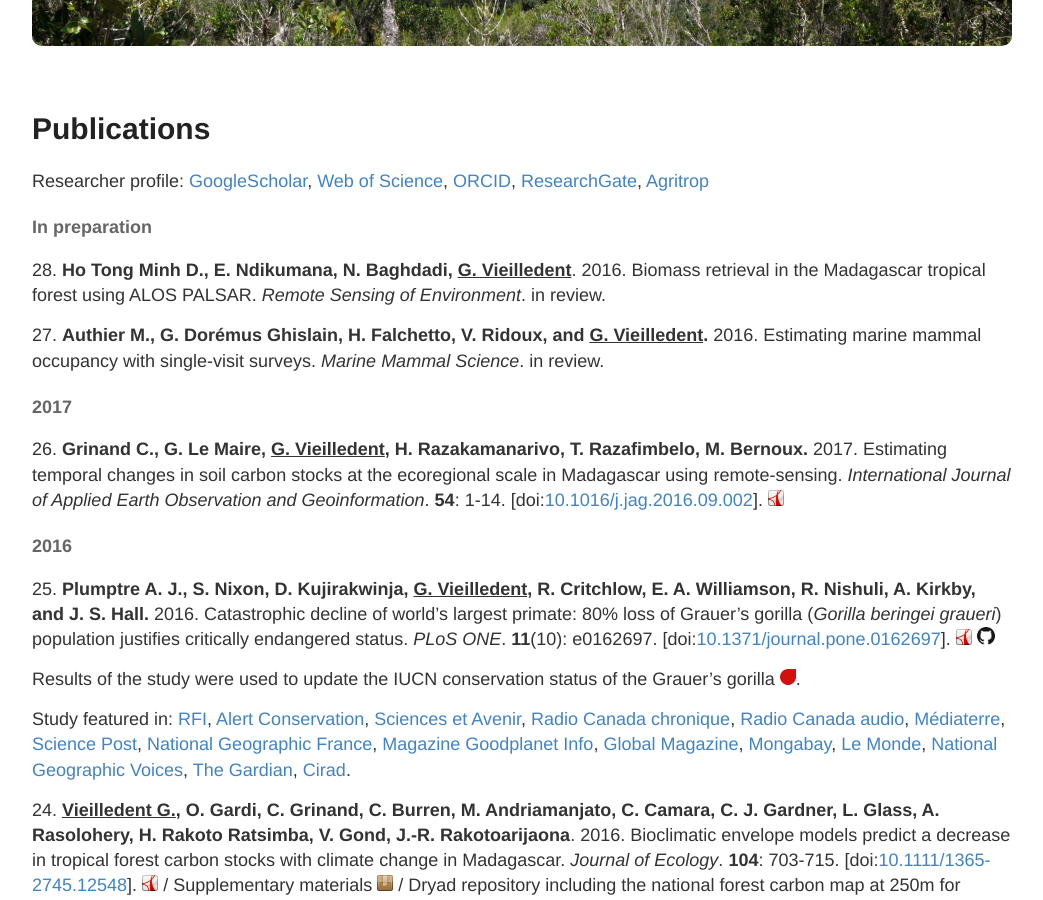
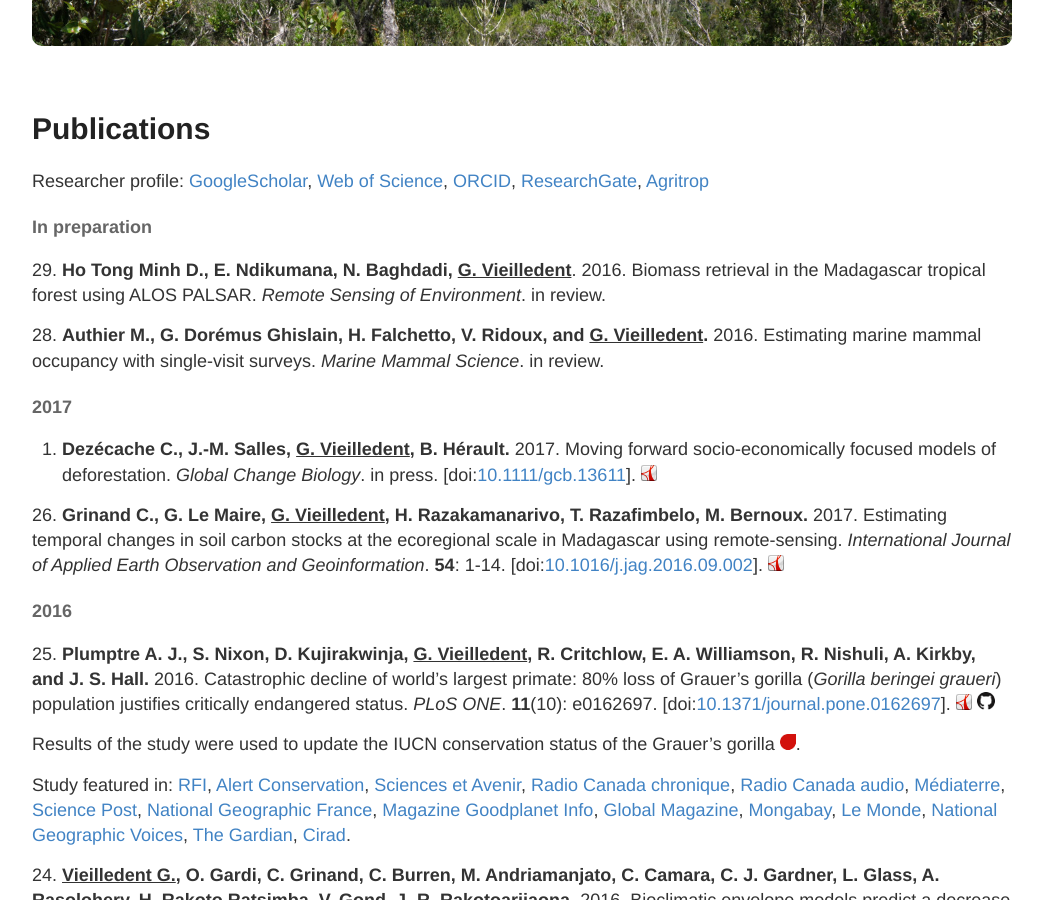
Before and after one commit to ghislainv/ghislainv.github.io, a Jekyll site: the page built from publications.md, in a window 1280 px wide and 900 px high, scrolled down 322 px. Shown: the whole window, without its empty margins (118-1161 px from the left). Built offline with Jekyll 4.4.1, drawn with Linux system fonts in a browser that asks for light colours.

Commit message:
Publi Camille

```diff
--- a/publications.md
+++ b/publications.md
@@ -13,11 +13,15 @@ Researcher profile:
 
 #### In preparation
 
-28\. **Ho Tong Minh D., E. Ndikumana, N. Baghdadi, <span style="text-decoration: underline;">G. Vieilledent</span>**. 2016. Biomass retrieval in the Madagascar tropical forest using ALOS PALSAR. _Remote Sensing of Environment_. in review.
+29\. **Ho Tong Minh D., E. Ndikumana, N. Baghdadi, <span style="text-decoration: underline;">G. Vieilledent</span>**. 2016. Biomass retrieval in the Madagascar tropical forest using ALOS PALSAR. _Remote Sensing of Environment_. in review.
 
-27\. **Authier M., G. Dorémus Ghislain, H. Falchetto, V. Ridoux, and <span style="text-decoration: underline;">G. Vieilledent</span>.** 2016. Estimating marine mammal occupancy with single-visit surveys. _Marine Mammal Science_. in review.
+28\. **Authier M., G. Dorémus Ghislain, H. Falchetto, V. Ridoux, and <span style="text-decoration: underline;">G. Vieilledent</span>.** 2016. Estimating marine mammal occupancy with single-visit surveys. _Marine Mammal Science_. in review.
 
 #### 2017
+
+27. **Dezécache C., J.-M. Salles, <span style="text-decoration: underline;">G. Vieilledent</span>, B. Hérault.** 2017. Moving forward socio-economically focused models of deforestation. _Global Change Biology_. in press.
+\[doi:[10.1111/gcb.13611](http://dx.doi.org/10.1111/gcb.13611)\].
+[![manuscript in pdf](/images/logos/logo-pdf.png "manuscript in pdf")](/publications/Dezecache2017-GCB.pdf)
 
 26\. **Grinand C., G. Le Maire, <span style="text-decoration: underline;">G. Vieilledent</span>, H. Razakamanarivo, T. Razafimbelo, M. Bernoux.** 2017. Estimating temporal changes in soil carbon stocks at the ecoregional scale in Madagascar using remote-sensing. _International Journal of Applied Earth Observation and Geoinformation_. **54**: 1-14.
 \[doi:[10.1016/j.jag.2016.09.002](http://dx.doi.org/10.1016/j.jag.2016.09.002)\].
```
